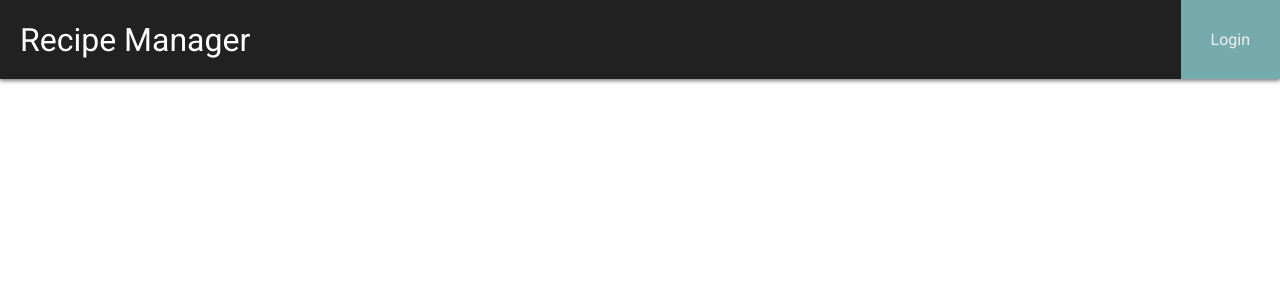
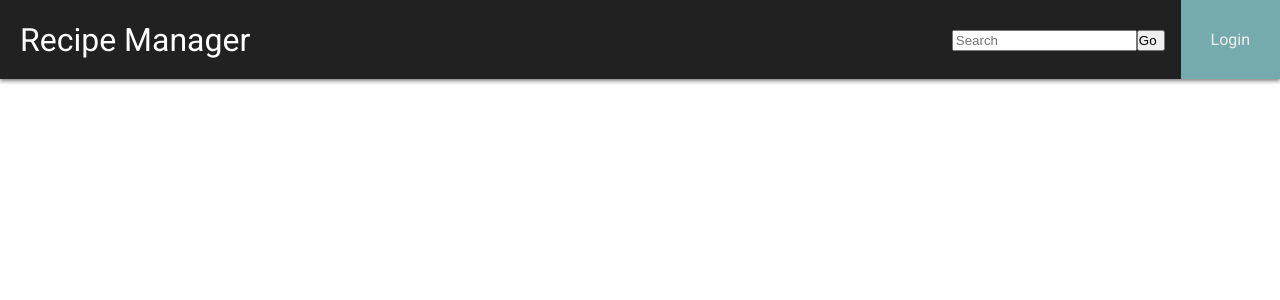
Before and after one commit to ChengKai03/recipe-manager, a React (Create React App) app in the folder client/: page / in a window 1280 px wide. Shown: the top 300 px of the page. Built offline with nearby package versions, Linux system fonts and the light colour scheme.

Commit message:
components

```diff
--- a/client/src/components/navbar.jsx
+++ b/client/src/components/navbar.jsx
@@ -1,4 +1,6 @@
 import { NavLink } from "react-router-dom"
+
+import Search from "./searchBox"
 
 export default function Navbar(){
     return(
@@ -6,6 +8,10 @@ export default function Navbar(){
         <a className="brand" href="./">Recipe Manager</a>
         <nav className="nav">
           <ul className="nav-list">
+          <li className="nav-search">
+            <Search id="search-field"/>
+          </li>
+
           <NavLink className="nav-item-text" to="/">
             <li className="nav-item" id="login-nav-option">
               <span>Login</span>
--- /dev/null
+++ b/client/src/components/searchBox.jsx
@@ -0,0 +1,30 @@
+import { useState } from "react"
+import axios from "axios"
+
+export default function Search(){
+
+  const [searchText, setSearchText] = useState("")
+
+  const handleSearch = async (event) => {
+    event.preventDefault()
+    alert(searchText)
+    axios.get("/api").then((data) => {
+      console.log(data)
+    })
+
+  }
+
+  const handleChange = (event) => {
+    const text = event.target.value
+    setSearchText(text)
+  }
+
+  return (
+    <>
+      <form onSubmit={handleSearch}>
+        <input type="text" placeholder="Search" name="searchText" onChange={handleChange}/>
+      </form>
+      <button id="search-button" onClick={handleSearch}>Go</button>
+    </>
+  )
+}
--- a/client/src/index.css
+++ b/client/src/index.css
@@ -35,6 +35,7 @@ header{
 
 .nav-list{
    list-style-type:none;
+   flex-direction: row;
    display:inline-block;
    font-size:1rem;
    align-items:left;
@@ -45,6 +46,22 @@ header{
    display:inline-block;
    padding:30px;
  }
+
+.nav-search{
+  display: inline-flex;
+  flex-direction: row;
+  padding: 1rem;
+}
+
+#search-field{
+  display: inherit;
+  padding-right: 0px;
+}
+
+#search-button{
+  display: inherit;
+  padding-left: 0px;
+}
 
  .nav-item:hover{
    background-color:#31363F;
```
Also changed, not shown: 1 other file (tests, documents, lock files or other folders).
